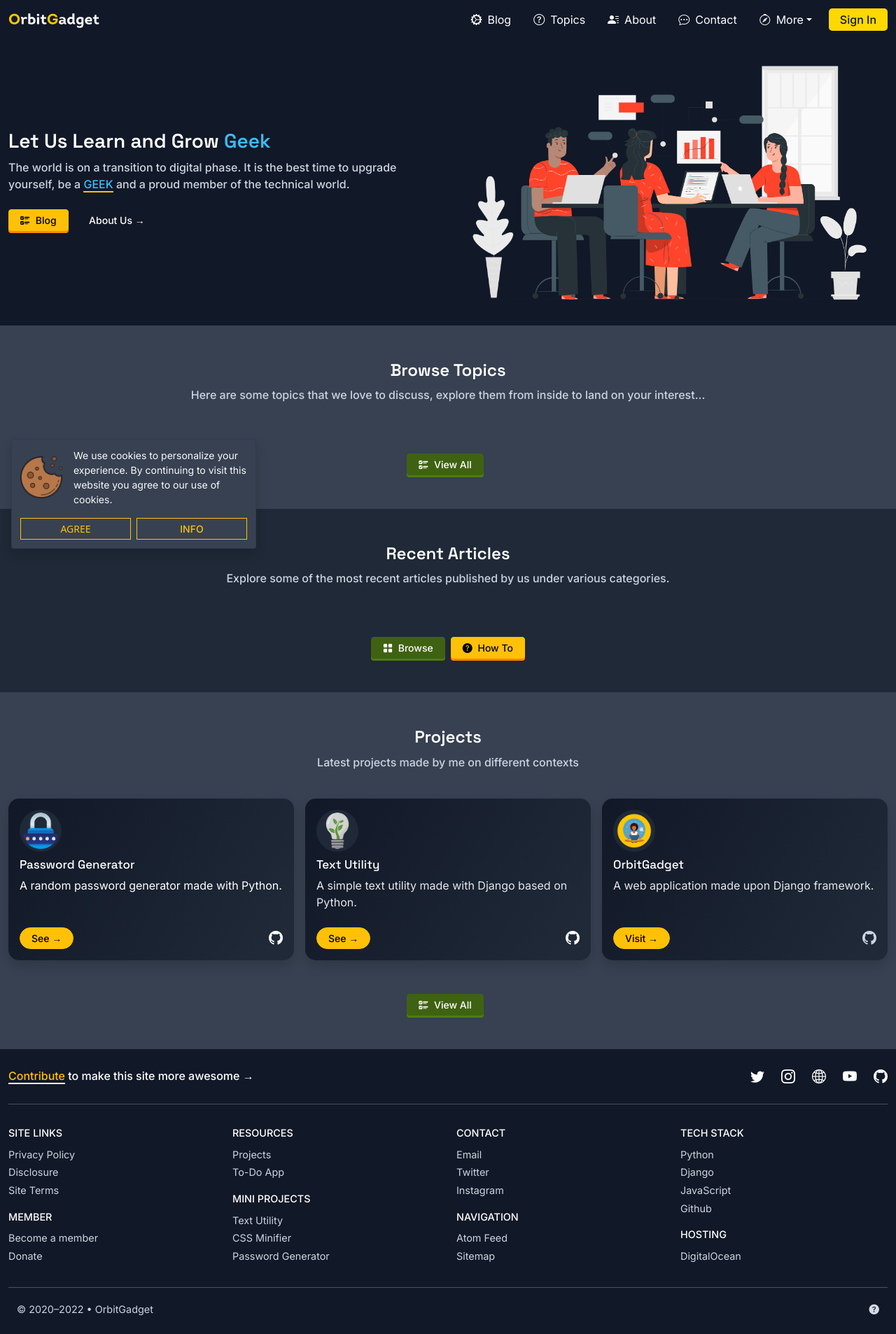
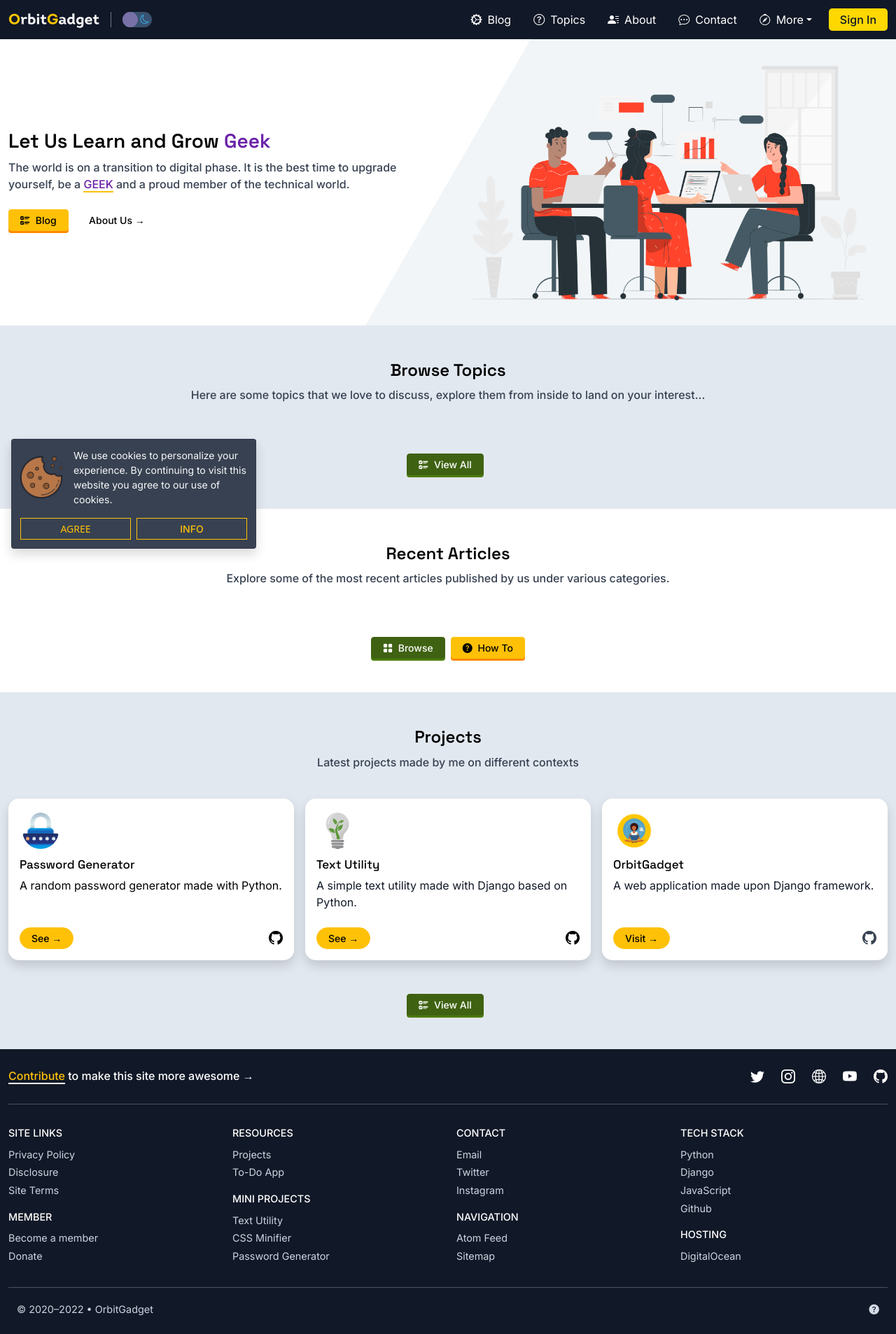
Before and after one commit to ajaycc17/chrysalis_2, a Django app: page / in a window 1280 px wide. Shown: the whole page at 70% size. Run offline with Django 3.2, Linux system fonts and the light colour scheme; data that the repository does not hold is empty; parts of the project's set-up code (start-up, migrations or seed data) failed here and were passed over; some libraries are stand-ins or nearby versions.

Commit message:
add light mode

```diff
--- a/static/css/style.css
+++ b/static/css/style.css
@@ -1,11 +1,107 @@
 :root {
+    --bg-nav-real: #111827;
+    --bg-nav: #cbd5e1;
+    --hero-shade: #f1f5f8;
+    --bg-toc: #fff3cd;
+    --bg-back: #ffffff;
+    --bg-card: #cbd5e1;
+    --bg-blog: #e2e8f0;
+    --mainText: #111827;
+    --textCol: #374151;
+    --boldText: #374151;
+    --foot-textCol: #cbd5e1;
+    --foot-boldText: #cbd5e1;
+    --bg-search: #f1f5f9;
+    --text-sky: #6b21a8;
+    --text-nav-sky: #38bdf8;
+    --white: #000;
+    --nav-white: #fff;
+    --subtleBorder: #9ca3af;
+    --lightText: #475569;
+    --link: #024d99;
+    --blackText: #0f172a;
+    --bs-yellow: #ffd800;
+    --bg-lime: #84cc16;
+    --bg-darkblue: #1f364d;
+    --bg-darkred: #dc2626;
+    --bg-light: #f4f5f7;
+    --headCol: #00caf4;
+    --dark-success: #365314;
+    --light-success: #3f6212;
+    --progess-orange: #ff5000;
+    --progress-yellow: #fff500;
+    --success-shadow: #4d7c0f;
+    --warning-shadow: #ff8800;
+    --code-back: #e2e8f0;
+    --code-text: #0b4ad3;
+    --crs-point: #a7bacd;
+    --crs-point-hov: #101a79;
+    --crs-point2-hov: #dc3545;
+    --toggle-dark: #7871a7;
+    --dark-slider: #395271;
+}
+/* dark mode slider */
+.theme-switch {
+    display: inline-block;
+    height: 22px;
+    position: relative;
+    width: 42px;
+}
+.theme-switch input {
+    display: none;
+}
+.slider {
+    background-color: var(--dark-slider);
+    bottom: 0;
+    cursor: pointer;
+    left: 0;
+    position: absolute;
+    right: 0;
+    top: 0;
+    transition: 0.4s;
+}
+.slider:before {
+    background-color: var(--toggle-dark);
+    content: "";
+    height: 22px;
+    position: absolute;
+    transition: 0.4s;
+    width: 22px;
+}
+input:checked + .slider {
+    background-color: var(--dark-slider);
+}
+input:checked + .slider:before {
+    transform: translateX(20px);
+}
+.slider.round {
+    border-radius: 34px;
+}
+.slider.round:before {
+    border-radius: 50%;
+}
+.dark-icons {
+    color: var(--text-nav-sky);
+    font-size: 0.8rem;
+}
+.dark-icons.light {
+    color: var(--nav-white);
+}
+/* end of dark mode slider */
+[data-theme="dark"] {
+    --bg-nav-real: #111827;
     --bg-nav: #111827;
+    --hero-shade: #1c2532;
+    --bg-toc: #111827;
     --textCol: #cbd5e1;
     --boldText: #cbd5e1;
+    --foot-textCol: #cbd5e1;
+    --foot-boldText: #cbd5e1;
     --mainText: #e5e7eb;
     --blackText: #0f172a;
     --bg-back: #1f2937;
     --text-sky: #38bdf8;
+    --text-nav-sky: #38bdf8;
     --subtleBorder: #6b7280;
     --bs-yellow: #ffd800;
     --bg-card: #4b5563;
@@ -85,23 +212,29 @@
 }
 .navbar-toggler {
     border: none;
-    color: var(--white) !important;
+    color: var(--nav-white) !important;
 }
 .navbar-toggler:focus {
     box-shadow: none !important;
     border: none;
 }
 button.rounded-2.btn-success {
-    box-shadow: 0 3px #4d7c0f;
+    box-shadow: 0 3px var(--success-shadow);
 }
 button.rounded-2.btn-warning {
-    box-shadow: 0 3px #ff8800;
+    box-shadow: 0 3px var(--warning-shadow);
 }
 .fw-500 {
     font-weight: 500;
 }
+.bg-nav-real {
+    background-color: var(--bg-nav-real);
+}
 .bg-blog {
     background: var(--bg-blog);
+}
+.bg-cookie {
+    background: #374151;
 }
 .bg-card {
     background-color: var(--bg-card);
@@ -112,6 +245,13 @@
 .bg-back {
     background-color: var(--bg-back);
 }
+.bg-back-hero {
+    background: linear-gradient(
+        120deg,
+        var(--bg-back) 50%,
+        var(--hero-shade) 50%
+    );
+}
 .bg-lime {
     background-color: var(--bg-lime);
 }
@@ -119,12 +259,10 @@
     background-color: var(--bg-darkblue);
 }
 .bg-grad {
-    background: rgb(17, 24, 39);
-    background: linear-gradient(
-        121deg,
-        rgba(17, 24, 39, 1) 0%,
-        rgba(31, 41, 55, 1) 91%
-    );
+    background: var(--bg-back);
+}
+.bg-grad1 {
+    background: linear-gradient(121deg, var(--bg-card) 0%, var(--bg-back) 91%);
 }
 .textSky {
     color: var(--text-sky);
@@ -423,12 +572,16 @@
     border: solid 2px var(--subtleBorder);
     -webkit-box-shadow: none;
     background-color: var(--bg-search);
-    caret-color: #fff;
+    caret-color: var(--white);
     color: var(--mainText);
 }
 .form-control:read-only {
     color: var(--boldText);
     background-color: var(--bg-card);
+}
+::selection {
+    color: var(--nav-white);
+    background: var(--bs-primary);
 }
 @media only screen and (min-width: 991.98px) {
     .userDrop {
@@ -452,6 +605,10 @@
 @media only screen and (min-width: 767.98px) {
     .mainPost {
         border-right: dashed 2px var(--subtleBorder);
+    }
+    /* dark mode slider */
+    .theme-switch-wrapper {
+        border-left: solid 1px var(--bs-secondary);
     }
 }
 @media only screen and (max-width: 767.98px) {
--- a/templates/base.html
+++ b/templates/base.html
@@ -46,12 +46,12 @@
   <body onload="cookieConsent()">
 
     <!-- navbar -->
-    <nav class="navbar navbar-expand-lg navbar-dark fixed-top bg-nav">
+    <nav class="navbar navbar-expand-lg navbar-dark fixed-top bg-nav-real">
       <div class="container">
-        <a class="navbar-brand" href="/">
+        <a class="navbar-brand me-0" href="/">
           <img src="{% static 'images/logo.svg' %}" alt="OrbitGadget" width="130" height="auto">
         </a>
-        <small class="ps-3 d-flex align-item-center fw-500 boldText place text-uppercase" style="border-left: solid 1px #94a3b8;">
+        <small id="place" class="ps-3 ms-3 d-flex align-item-center fw-500 foot-boldText place text-uppercase border-start border-secondary">
           {% block place %}{% endblock place %}
         </small>
 
@@ -60,6 +60,17 @@
             <i class="bi bi-list"></i>
           </span>
         </button>
+
+        <!-- dark mode toggle -->
+        <div class="theme-switch-wrapper ps-md-3 ms-1 ms-md-3 d-flex align-item-center">
+          <label class="theme-switch" for="checkbox">
+            <input type="checkbox" id="checkbox" />
+            <div class="slider round d-flex justify-content-between align-items-center">
+              <i class="dark-icons light ps-1 bi bi-brightness-high"></i>
+              <i class="dark-icons pe-1 bi bi-moon"></i>
+            </div>
+          </label>
+        </div>
 
         <!-- logged in logo for mobile devices -->
         {% if user.is_authenticated %}
@@ -81,7 +92,7 @@
 
         {% else %}
         <!-- Button to trigger login modal -->
-        <a class="white loggedIn ps-2" href="#" data-bs-toggle="modal" data-bs-target="#loginmodal">
+        <a class="nav-white loggedIn ps-2" href="#" data-bs-toggle="modal" data-bs-target="#loginmodal">
              <i class="bi bi-person-circle fs-3 pe-1"></i>
         </a>
         {% endif %}
@@ -137,7 +148,6 @@
             <li><a class="dropdown-item" href="/logout/?next={{request.path}}"><i class="bi bi-box-arrow-right pe-2 dropdown-icon"></i>Log out</a></li>
           </ul>
         </div>
-
         {% else %}
         <!-- Button to trigger login modal -->
         <a class="blackText loggedInDesk signin-button px-3" href="#" data-bs-toggle="modal" data-bs-target="#loginmodal">
@@ -146,7 +156,6 @@
           </li>
         </a>
         {% endif %}
-
       </div>
     </nav>
     <div class="progress"></div>
@@ -361,7 +370,7 @@
 
     <!-- cookie toast -->
     <div id="cookiePack" class="position-fixed bottom-0 start-0 p-3 text-light" style="display: none">
-      <div id="liveToast" class="toast bg-blog" role="alert" aria-live="assertive" aria-atomic="true" data-bs-autohide='false'>
+      <div id="liveToast" class="toast bg-cookie" role="alert" aria-live="assertive" aria-atomic="true" data-bs-autohide='false'>
         <div class="toast-body">
             <div class="d-flex align-items-center">
               <img src="{% static 'images/cookie.png' %}" alt="Cookie" width="60px" class="me-3" style="height:60px !important">
@@ -378,8 +387,8 @@
     {% block body %}{% endblock body %}
 
     <!-- footer -->
-    <footer class="container-fluid bg-nav">
-      <section class="fUpper bg-nav">
+    <footer class="container-fluid bg-nav-real">
+      <section class="fUpper bg-nav-real">
         <div class="container pt-3">
           <div class="row py-2 text-light d-flex align-items-center">
             <div class="col-md-8">
@@ -482,6 +491,7 @@
       <i class="bi bi-arrow-up-circle-fill fs-1 textSky"></i>
     </div>
 
+    <!-- scroll to top JS-->
     <script>
       let sTop = document.getElementById('scTop');
       document.onscroll = scrollFunc;
@@ -505,6 +515,7 @@
   <!-- JS block -->
   {% block js %}{% endblock js %}
 
+  <!-- reading progress bar -->
   <script>
     var h = document.documentElement,
     b = document.body,
@@ -544,6 +555,38 @@
     }
   </script>
 
+  <!-- dark mode -->
+  <!-- reference: https://dev.to/ananyaneogi/create-a-dark-light-mode-switch-with-css-variables-34l8 -->
+  <script>
+    const toggleSwitch = document.querySelector('.theme-switch input[type="checkbox"]');
+    function switchTheme(e) {
+      if (e.target.checked) {
+        document.documentElement.setAttribute('data-theme', 'dark');
+      }else {
+        document.documentElement.setAttribute('data-theme', 'light');
+      }
+    }
+    toggleSwitch.addEventListener('change', switchTheme, false);
+    // store user preference
+    function switchTheme(e) {
+      if (e.target.checked) {
+        document.documentElement.setAttribute('data-theme', 'dark');
+        localStorage.setItem('theme', 'dark');
+      }else {
+        document.documentElement.setAttribute('data-theme', 'light');
+        localStorage.setItem('theme', 'light');
+      }
+    }
+    // read user preference
+    const currentTheme = localStorage.getItem('theme') ? localStorage.getItem('theme') : null;
+    if (currentTheme) {
+      document.documentElement.setAttribute('data-theme', currentTheme);
+      if (currentTheme === 'dark') {
+          toggleSwitch.checked = true;
+      }
+    }
+  </script>
+
   <!-- Prism -->
   <script src="{% static 'js/prism.js' %}"></script>
   <script src="https://cdn.jsdelivr.net/npm/bootstrap@5.0.2/dist/js/bootstrap.bundle.min.js" integrity="sha384-MrcW6ZMFYlzcLA8Nl+NtUVF0sA7MsXsP1UyJoMp4YLEuNSfAP+JcXn/tWtIaxVXM" crossorigin="anonymous">
--- a/templates/home/home.html
+++ b/templates/home/home.html
@@ -35,7 +35,7 @@
 {% block body %}
 
 <!-- hero section -->
-<section class="py-3 container-fluid bg-nav">
+<section class="py-3 container-fluid bg-back-hero">
     <div class=" py-3">
         <div class="container d-flex flex-column flex-md-row">
             <div class="col-md-6 text-md-start text-center d-flex flex-column justify-content-center">
@@ -236,3 +236,10 @@
     </div>
 </section>
 {% endblock body %}
+
+{% block js %}
+<script>
+    var element = document.getElementById("place");
+    element.style.setProperty("display", "none", "important")
+</script>
+{% endblock js %}
```
Also changed, not shown: other parts of static/css/style.css (+64 -22 lines), templates/blog/blogPost.html (+6 -6 lines).
